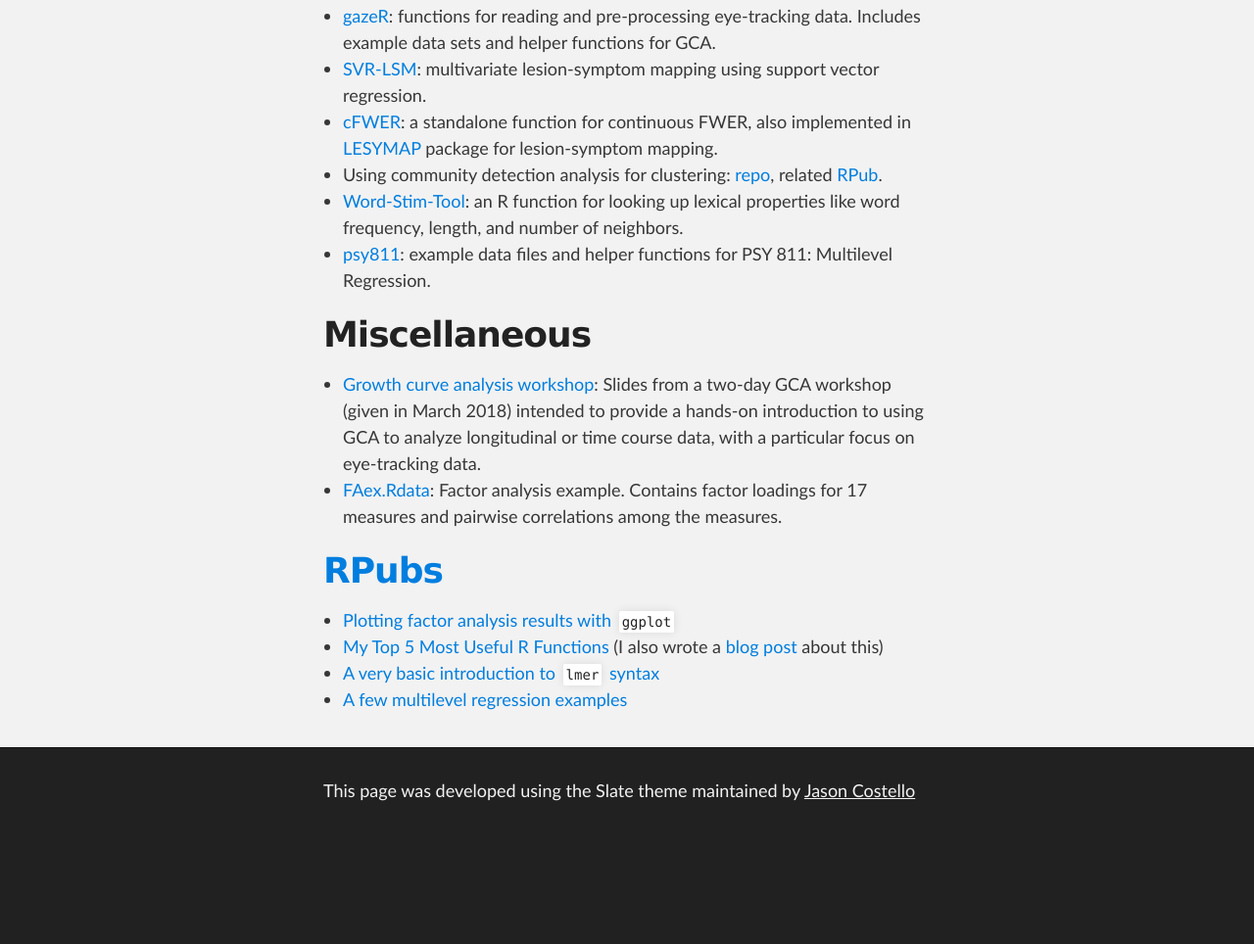
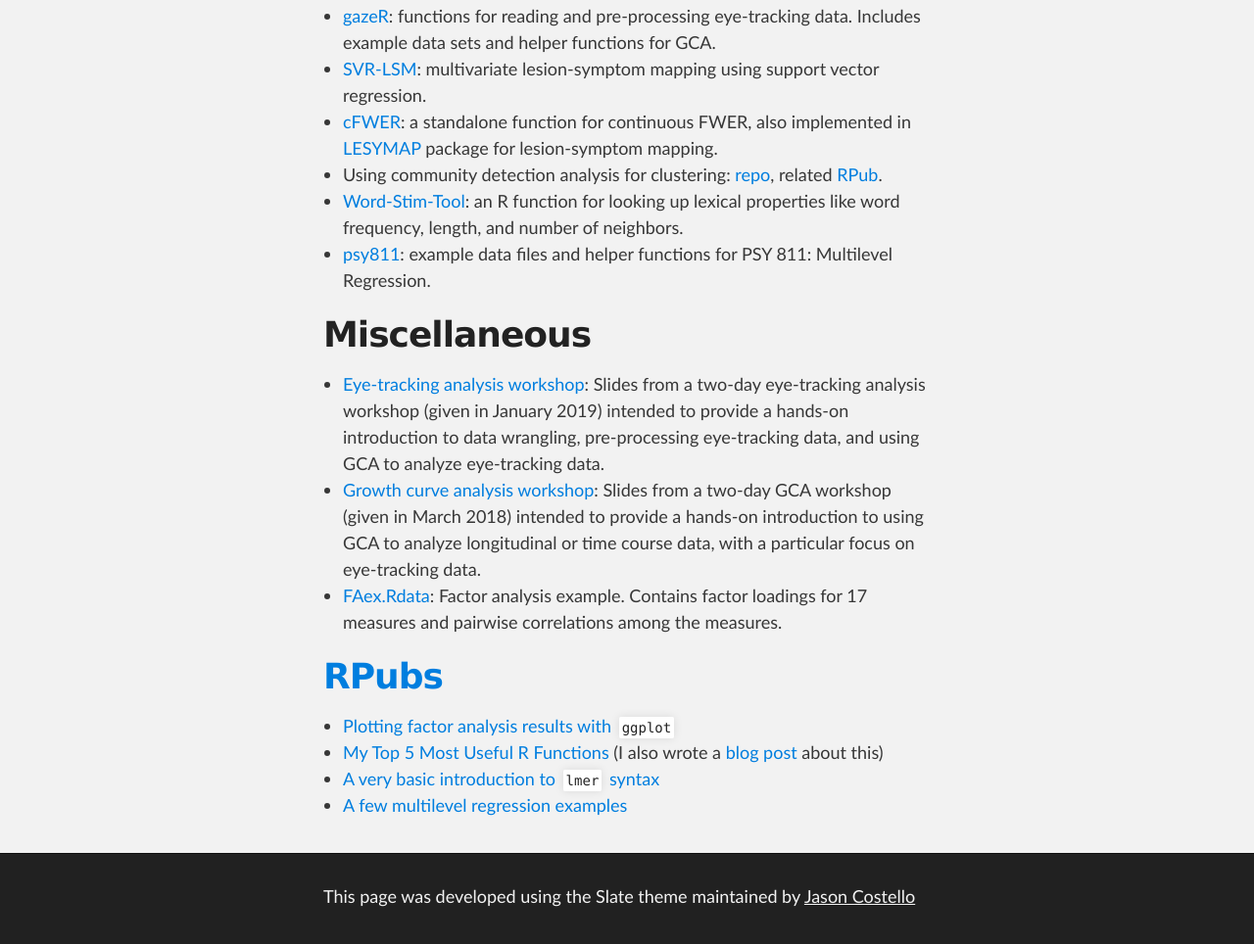
Before and after one commit to dmirman-zz/dmirman.github.io, a plain HTML site: page index.html in a window 1280 px wide. Shown: the part 580-1544 px from the top of the page at 98% size. Before the commit the page ends 1436 px from the top, so only its background shows below. Drawn offline with Linux system fonts and the light colour scheme.

Commit message:
Update index.html

```diff
--- a/index.html
+++ b/index.html
@@ -40,6 +40,7 @@
 
         <h1>Miscellaneous</h1>
         <ul>
+		<li><a href="ET2019.html">Eye-tracking analysis workshop</a>: Slides from a two-day eye-tracking analysis workshop (given in January 2019) intended to provide a hands-on introduction to data wrangling, pre-processing eye-tracking data, and using GCA to analyze eye-tracking data.</li>
 		<li><a href="GCA2018.html">Growth curve analysis workshop</a>: Slides from a two-day GCA workshop (given in March 2018) intended to provide a hands-on introduction to using GCA to analyze longitudinal or time course data, with a particular focus on eye-tracking data.</li>
 		<li><a href="FAex.Rdata">FAex.Rdata</a>: Factor analysis example. Contains factor loadings for 17 measures and pairwise correlations among the measures.</li>
 		</ul>
```
